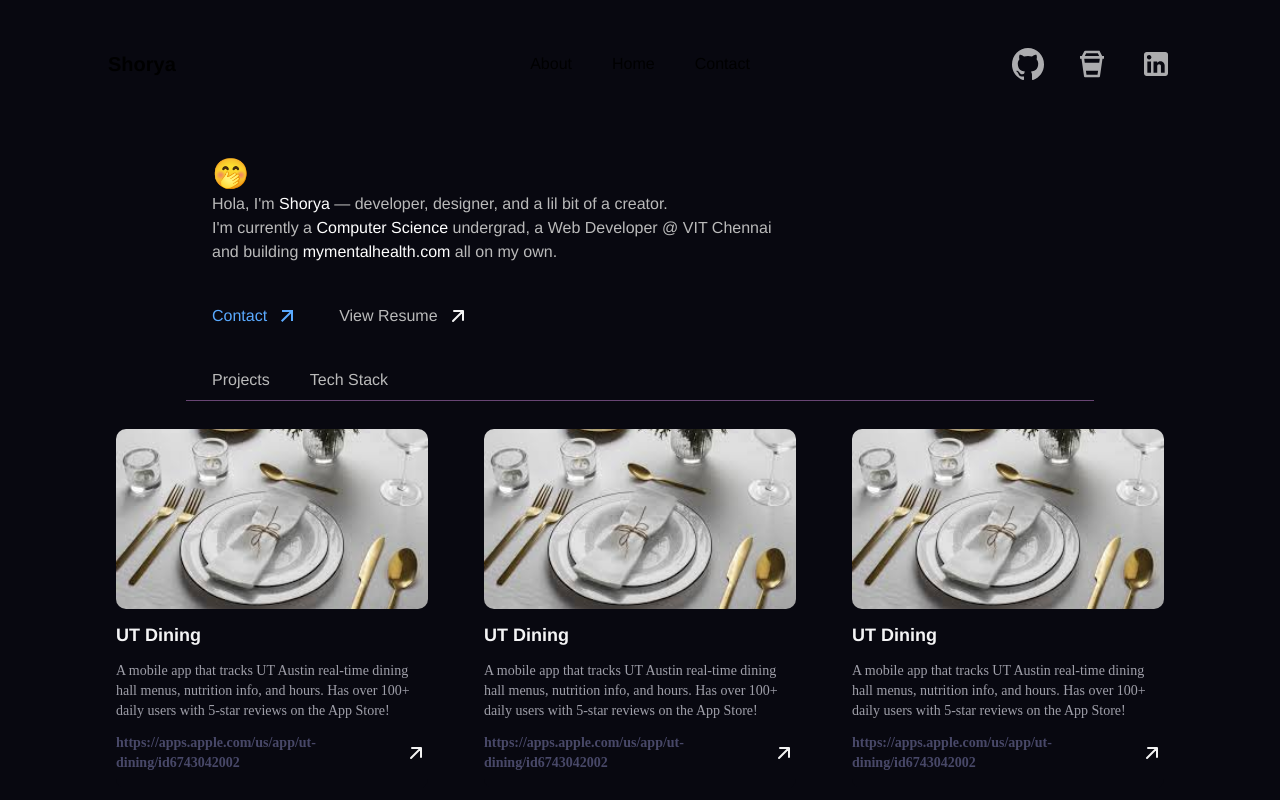
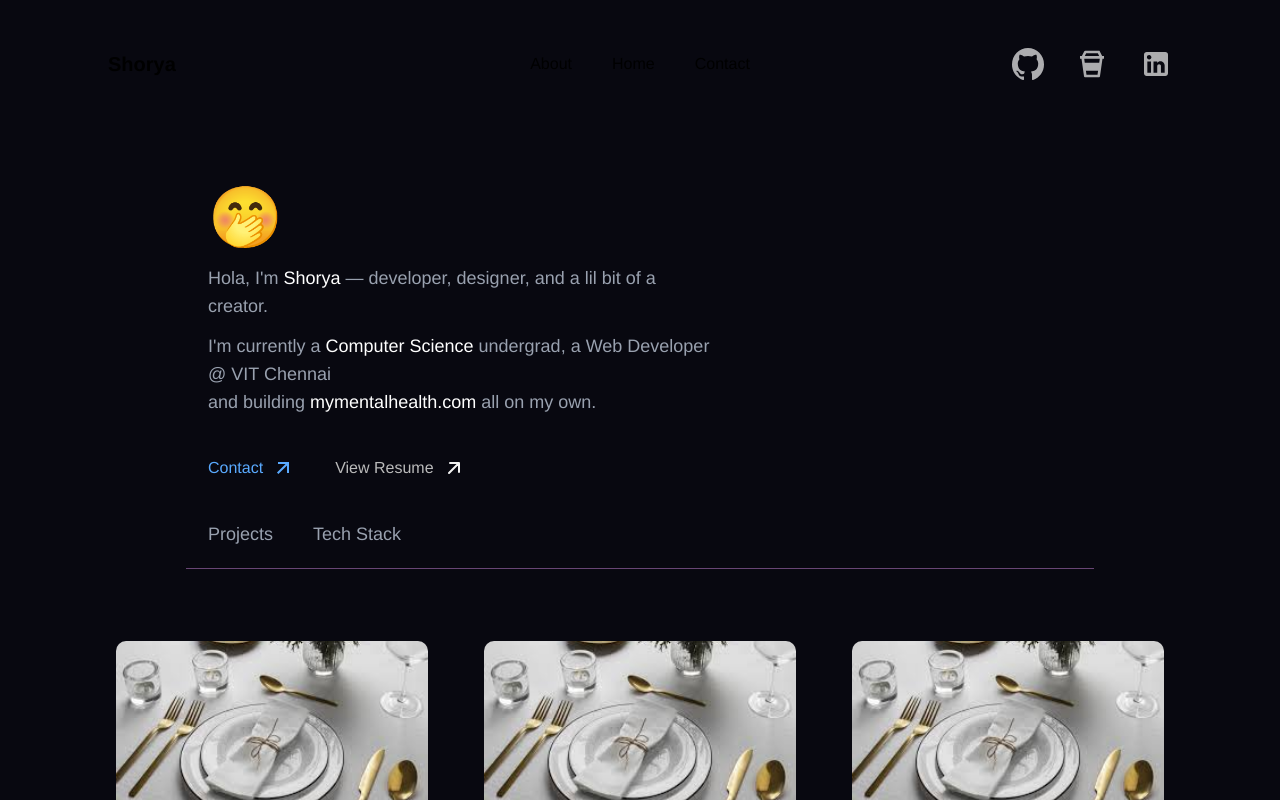
Before and after one commit to shoryax/github-certificate, a Next.js app: page / in a window 1280 px wide. Shown: the top 800 px of the page. Built offline with nearby package versions, Linux system fonts and the light colour scheme; a web font is replaced by a local one.

Commit message:
fixed the responsive width

```diff
--- a/src/components/Footer.tsx
+++ b/src/components/Footer.tsx
@@ -1,6 +1,6 @@
 const Footer: React.FC = () => {
   return (
-    <div>
+    <div id="contact">
       <footer className="text-white py-16 relative" style={{ overflow: "hidden" }}>
         <hr className="border-t mx-auto w-[70%] mb-7" style={{ color: "#684574" }} />
 
@@ -44,7 +44,7 @@ const Footer: React.FC = () => {
             <textarea
               name="message"
               className="w-full bg-[#111015] text-white text-sm px-3 py-2 rounded-md border border-[#1C1C1C]"
-            ></textarea>
+            />
           </div>
 
           <div className="flex justify-end">
--- a/src/components/Header.tsx
+++ b/src/components/Header.tsx
@@ -21,11 +21,12 @@ export default function Header() {
 
         <div className="absolute left-1/2 transform -translate-x-1/2 hidden md:flex">
           <nav className="flex space-x-10">
-            <p className="cursor-pointer ">About</p>
-            <p className="cursor-pointer ">Home</p>
-            <p className="cursor-pointer ">Contact</p>
+            <a href="#home" className="cursor-pointer">About</a>
+            <a href="#home" className="cursor-pointer">Home</a>
+            <a href="#contact" className="cursor-pointer">Contact</a>
           </nav>
         </div>
+
 
         {/* Right side: Icons or Menu */}
         <div className="flex items-center space-x-4">
--- a/src/components/Intro.tsx
+++ b/src/components/Intro.tsx
@@ -1,30 +1,25 @@
 export default function Intro() {
     return (
-        <div>
-            <div className="w-[75%] mx-53 rounded">
+      <div id="home" className="px-4 sm:px-8 lg:px-20 py-8 mx-auto">
+        <div className="= sm:max-w-3xl rounded px-32">
+          <div className="text-5xl sm:text-6xl mb-4">🤭</div>
 
-                <div className='w-[75%] text-3xl'>🤭</div>
-
-                <div className='w-[75%]' style={{ color: '#BABABA' }}>
+          <div className="text-gray-400 text-base sm:text-lg mb-3">
             Hola, I'm{' '}
-                    <span style={{ color: 'white', fontWeight: '500' }}>Shorya</span>{' '}
-                    — developer, designer, and a lil bit of a creator.
+            <span className="text-white font-medium">Shorya</span> — developer, designer, and a lil bit of a creator.
           </div>
 
-                <div className='w-[100%]' style={{ color: '#BABABA' }}>
+          <div className="text-gray-400 text-base sm:text-lg">
             I'm currently a{' '}
-                    <span style={{ color: 'white', fontWeight: '500' }}>Computer Science</span>{' '}
-                    undergrad, a Web Developer @ VIT Chennai
-                    <div className="w-[100%]">
+            <span className="text-white font-medium">Computer Science</span> undergrad, a Web Developer @ VIT Chennai
+            <div>
               and building{' '}
-                        <span style={{ color: 'white', fontWeight: '500' }}>mymentalhealth.com</span>{' '}
-                        all on my own.
+              <span className="text-white font-medium">mymentalhealth.com</span> all on my own.
             </div>
           </div>
         </div>
 
-
-            <div className="flex mx-53 mt-10">
+        <div className="flex flex-col sm:flex-row items-start sm:items-center mt-10 space-y-4 sm:space-y-0 px-32 sm:space-x-10">
           {/* Contact Button */}
           <div className="flex items-center cursor-pointer text-[#5AAAFF] hover:text-[#4794e0] transition-colors duration-200">
             Contact
@@ -32,26 +27,23 @@ export default function Intro() {
           </div>
 
           {/* View Resume Button */}
-                <div className="flex items-center mx-10 cursor-pointer text-[#BABABA] hover:text-[#9f9f9f] transition-colors duration-200">
+          <div className="flex items-center cursor-pointer text-[#BABABA] hover:text-[#9f9f9f] transition-colors duration-200">
             View Resume
             <img src="/arrow-up-right.svg" alt="arrow" className="ml-2" />
           </div>
         </div>
 
-
-            <div className="flex space-x-10 my-10 mx-53 mb-2" style={{ color: '#BABABA' }}>
+        <div className="flex flex-col sm:flex-row sm:space-x-10 my-10 mb-2 px-32 text-gray-400 text-base sm:text-lg">
           <div>Projects</div>
 
-                <div className="flex items-center space-x-2">
+          <div className="flex items-center space-x-2 mt-2 sm:mt-0">
             <span>Tech Stack</span>
             <span className="w-1 h-1 rounded-full bg-blue-300 animate-ping"></span>
           </div>
         </div>
 
-
-
         <hr
-                className="border-t mx-auto w-[71%] my-5 flex justify-center mt-2"
+          className="mx-auto w-[81%] my-5"
           style={{ color: '#684574' }}
         />
       </div>
```
Lines whose indentation alone changed are shown as unchanged.
